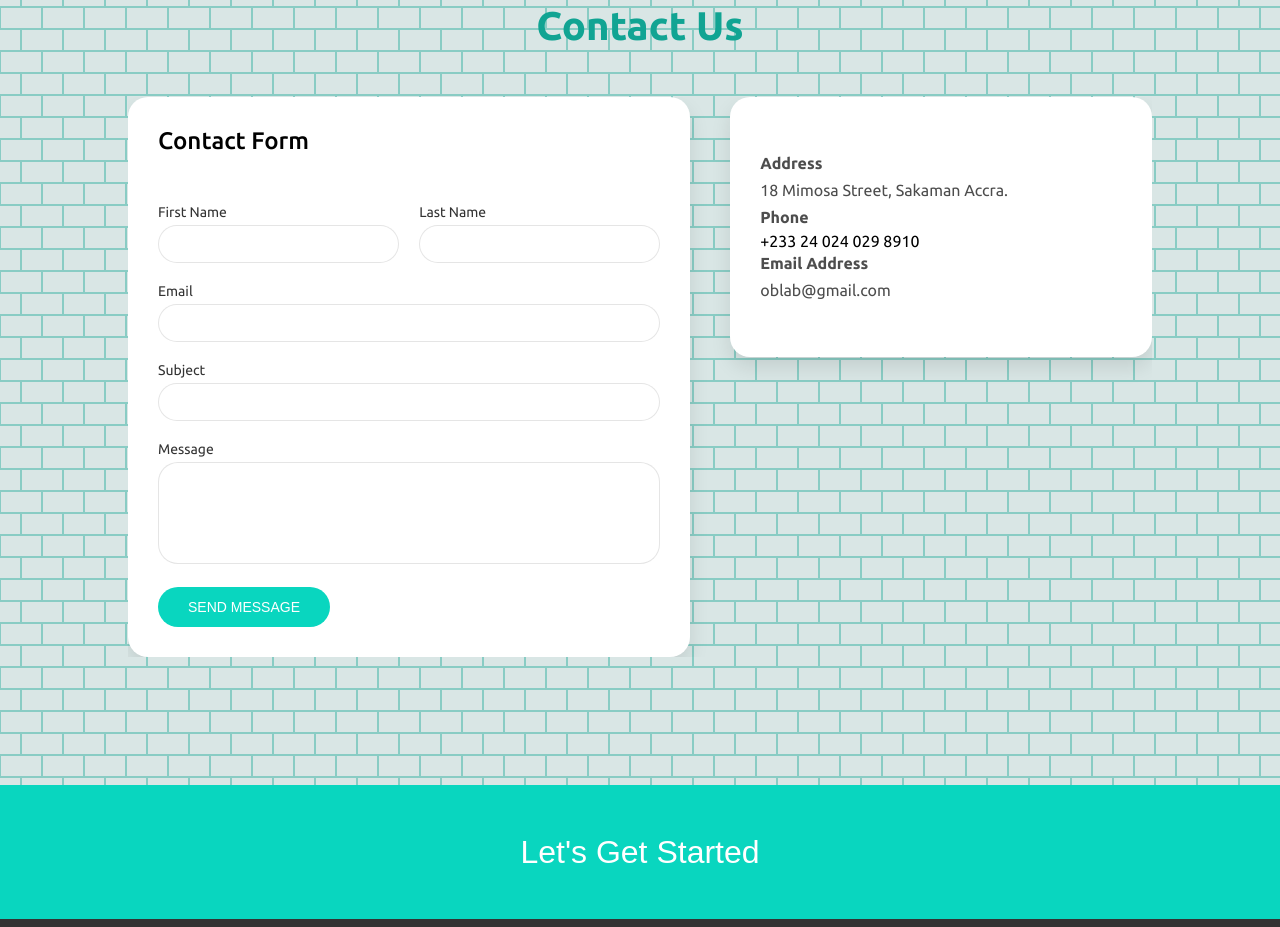
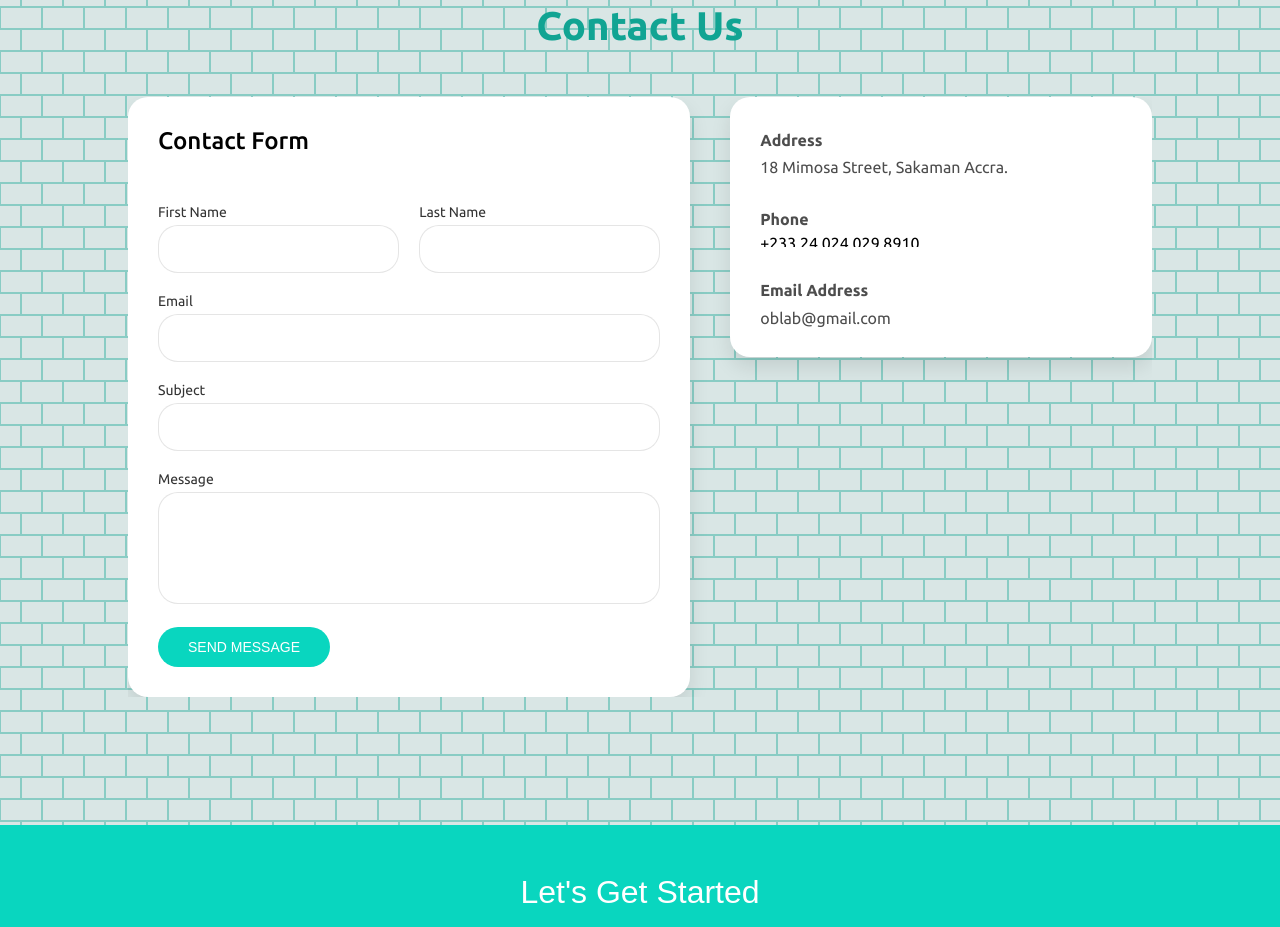
Before and after one commit to gorillagh/ob-lab, a plain HTML site: page index.html in a window 1280 px wide. Shown: the part 5073-6000 px from the top of the page. Drawn offline with Linux system fonts and the light colour scheme.

Commit message:
fix contact us section

```diff
--- a/assests/css/styles.css
+++ b/assests/css/styles.css
@@ -636,7 +636,7 @@ nav a:hover {
 
 .form-field input {
   width: 100%;
-  padding: 10px;
+  padding: 15px;
   border: 1px solid rgba(0, 0, 0, 0.1);
   border-radius: 20px;
   font-size: 14px;
@@ -653,7 +653,7 @@ nav a:hover {
 .form-single input,
 .form-single textarea {
   width: 100%;
-  padding: 10px;
+  padding: 15px;
   border: 1px solid rgba(0, 0, 0, 0.1);
   border-radius: 20px;
   font-size: 14px;
@@ -687,6 +687,9 @@ textarea {
   /* align-items: center; */
   justify-content: center;
   height: 260px !important;
+}
+.contact-details div {
+  overflow: hidden;
 }
 .contact-details h5,
 .contact-details p {
--- a/index.html
+++ b/index.html
@@ -496,7 +496,6 @@
             </div>
           </div>
           <div class="grid-item contact-details">
-            <div>
             <div class="address">
               <h5>Address</h5>
               <p>18 Mimosa Street, Sakaman Accra.</p>
@@ -508,7 +507,6 @@
             <div class="email">
               <h5>Email Address</h5>
               <p>oblab@gmail.com</p>
-              </div>
             </div>
           </div>
         </div>
```
Lines whose indentation alone changed are shown as unchanged.
